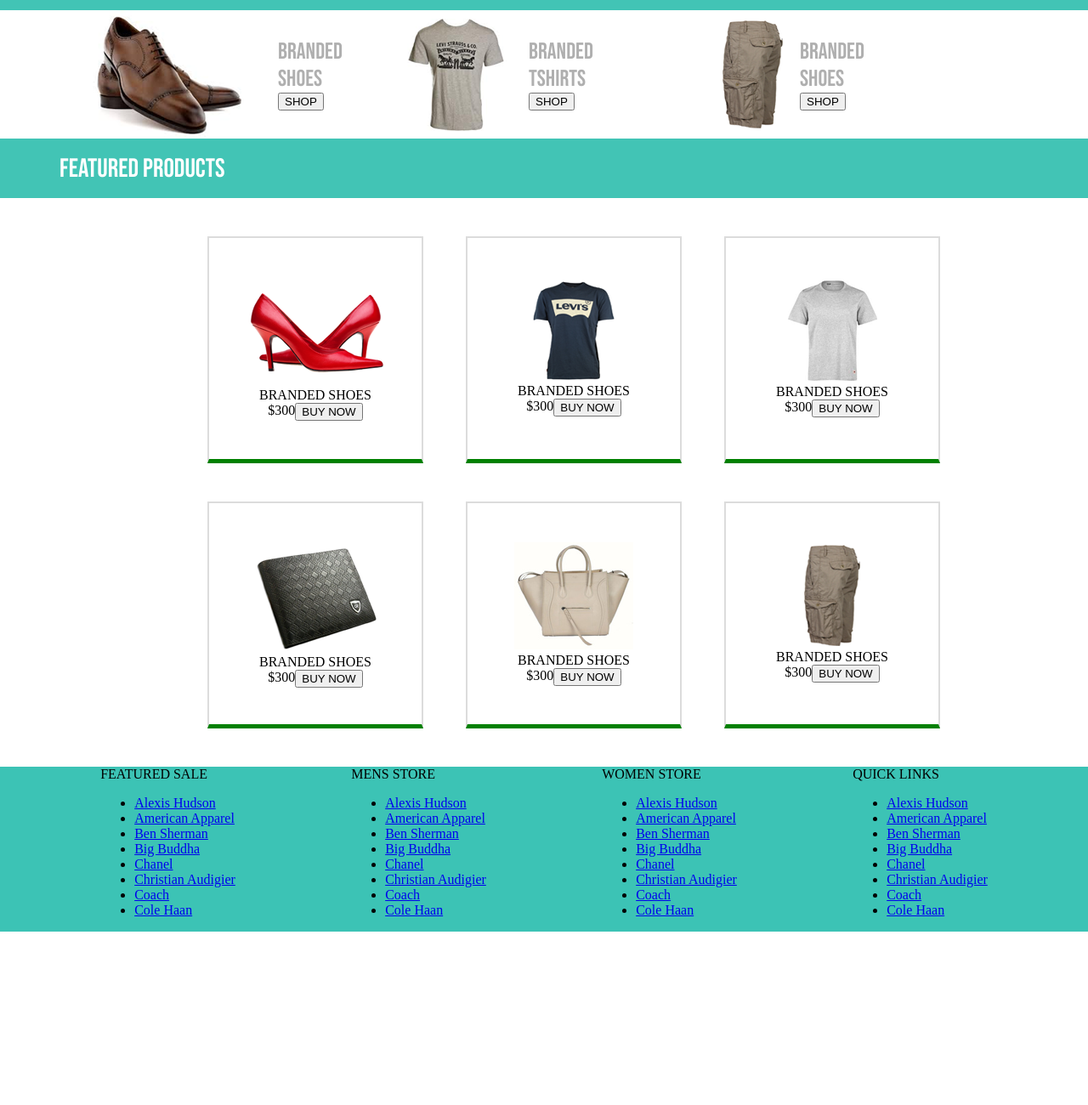
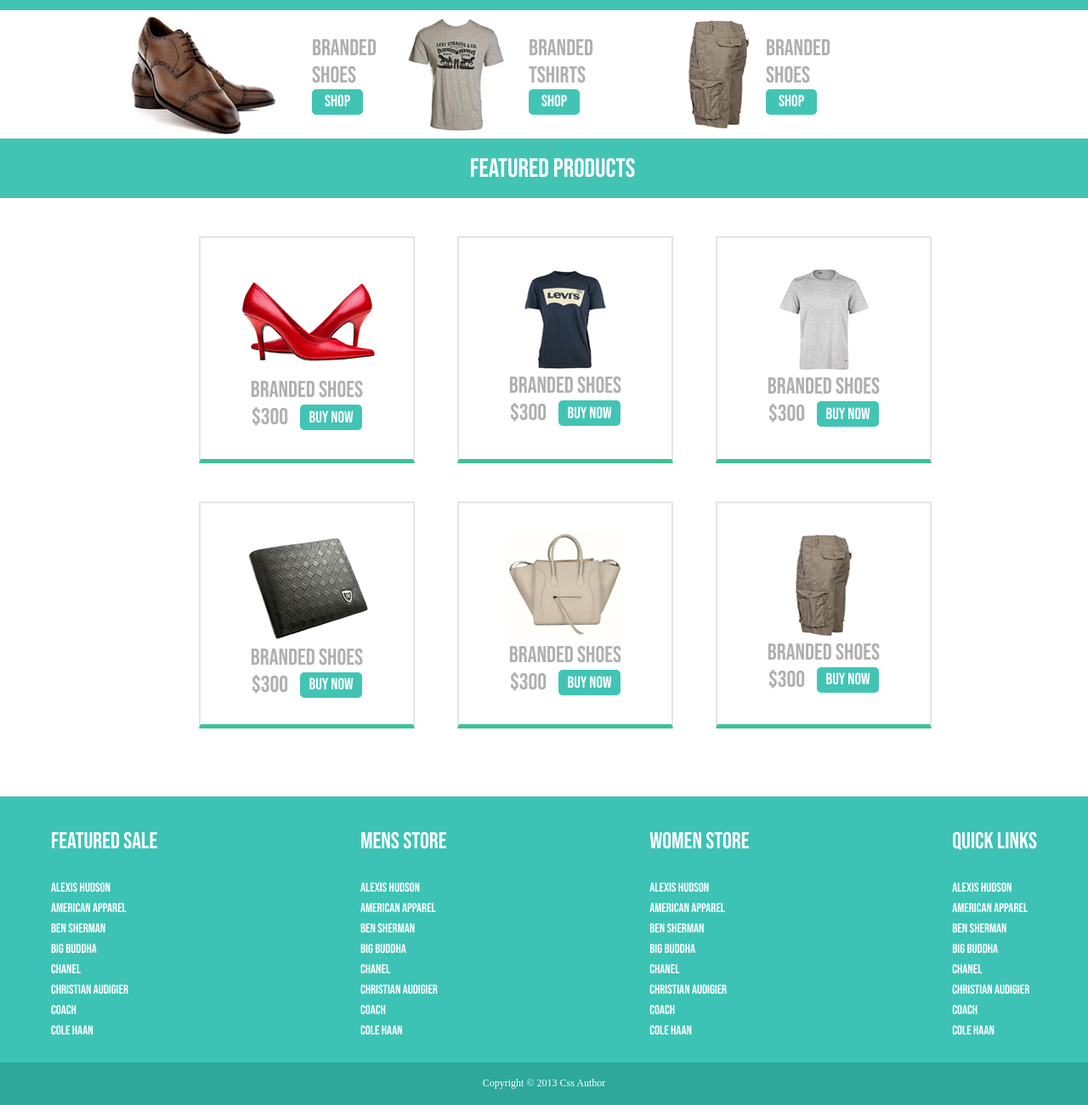
Before and after one commit to BelyaGG/shop, a plain HTML site: page index.html in a window 1280 px wide. Shown: the part 522-1822 px from the top of the page at 85% size. Before the commit the page ends 1618 px from the top, so only its background shows below. Drawn offline with Linux system fonts and the light colour scheme.

Commit message:
Add files via upload

```diff
--- a/index.html
+++ b/index.html
@@ -9,38 +9,43 @@
     <title>Document</title>
 </head>
 <body>
-    <!-- Header -->
+    <!-- HEADER -->
     <section class="section-header">
+        <div class="section-header-top">
             <div class="section-inner">
-            <div class="section-header-top">
-                <div class="section-header-top-logo">Aditii</div>
-                <div class="section-header-top-imgs">
-                    <img class="img-search" src="img/search.png" alt="">
-                    <img class="img-profile" src="img/profile.png" alt="">
+                <div class="section-top-wrapper">
+                    <div class="section-top-logo">Aditi</div>
+                    <div class="section-top-imgs">
+                        <img class="section-top-img-profile" src="img/profile.png" alt="">
+                        <img class="section-top-img-basket" src="img/basket.png" alt="">
                     </div>
                 </div>
             </div>
+        </div>
+
         <div class="section-header-bottom">
             <div class="section-inner">
+                <div class="section-header-bottom-wrapper">
                     <nav>
                         <ul class="section-header-bottom-nav">
                             <li><a href="#">HOME</a></li>
-                        <li>|</li>
+                            <!-- <li>|</li> -->
                             <li><a href="#">SALE</a></li>
-                        <li>|</li>
+                            <!-- <li>|</li> -->
                             <li><a href="#">SHOES</a></li>
-                        <li>|</li>
+                            <!-- <li>|</li> -->
                             <li><a href="#">SERVICES</a></li>
-                        <li>|</li>
+                            <!-- <li>|</li> -->
                             <li><a href="#">CONTACT US</a></li>
                         </ul>
                     </nav>
                 </div>
             </div>
+        </div>
     </section>
-    <!-- /Header -->
+    <!-- /HEADER -->
 
-    <!-- Slider-top -->
+    <!-- SLIDER-TOP -->
     <section class="section-slider-top">
         <div class="section-inner">
             <div class="section-slider-top-wraper">
@@ -68,41 +73,41 @@
             </div>
         </div>
     </section>
-    <!-- /Slider-top -->
+    <!-- /SLIDER-TOP -->
 
-    <!-- Slider-botton -->
-    <section class="section-slider-botton">
+    <!-- SLIDER-BOTTOM -->
+    <section class="section-slider-bottom">
         <div class="section-inner">
-            <div class="section-slider-botton-boxs">
-                <div class="section-slider-botton-box">
+            <div class="section-slider-bottom-boxs">
+                <div class="section-slider-bottom-box">
                     <img src="img/Layer1.png" alt="">
-                    <div class="section-slider-botton-box-titles">
-                        <div class="section-slider-botton-box-titles-title">
+                    <div class="section-slider-bottom-box-titles">
+                        <div class="section-slider-bottom-box-titles-title">
                             BRANDED SHOES
                         </div>
-                        <div class="section-slider-botton-box-titles-button">
+                        <div class="section-slider-bottom-box-titles-button">
                             <button>SHOP</button>
                         </div>
                     </div>
                 </div>
-                <div class="section-slider-botton-box">
+                <div class="section-slider-bottom-box">
                     <img src="img/Layer2.png" alt="">
-                    <div class="section-slider-botton-box-titles">
-                        <div class="section-slider-botton-box-titles-title">
+                    <div class="section-slider-bottom-box-titles">
+                        <div class="section-slider-bottom-box-titles-title">
                             BRANDED TSHIRTS
                         </div>
-                        <div class="section-slider-botton-box-titles-button">
+                        <div class="section-slider-bottom-box-titles-button">
                             <button>SHOP</button>
                         </div>
                     </div>
                 </div>
-                <div class="section-slider-botton-box">
+                <div class="section-slider-bottom-box">
                     <img src="img/Layer3.png" alt="">
-                    <div class="section-slider-botton-box-titles">
-                        <div class="section-slider-botton-box-titles-title">
+                    <div class="section-slider-bottom-box-titles">
+                        <div class="section-slider-bottom-box-titles-title">
                             BRANDED SHOES
                         </div>
-                        <div class="section-slider-botton-box-titles-button">
+                        <div class="section-slider-bottom-box-titles-button">
                             <button>SHOP</button>
                         </div>
                     </div>
@@ -110,20 +115,19 @@
             </div>
         </div>
     </section>
-    <!-- /Slider-botton -->
+    <!-- /SLIDER-BOTTOM -->
 
-    <!-- Featured-products -->
-    <section class="section-featured">
+    <!-- MAIN -->
+    <section class="section-main">
+        <div class="section-main-title">
             <div class="section-inner">
-            <div class="section-featured-products">FEATURED PRODUCTS</div>
+                <div class="section-main-title-wrapper">FEATURED PRODUCTS</div>
             </div>
-    </section>
-    <!-- /Featured-products -->
+        </div>
 
-    <!-- Products -->
-    <section class="section-products">
+        <div class="section-main-products">
             <div class="section-inner">
-            <div class="section-products-wraper">
+                <div class="section-main-products-wrapper">
                     <div class="section-product">
                         <div class="section-product-img">
                             <img src="img/Layer4.png" alt="">
@@ -225,20 +229,23 @@
                             </div>
                         </div>
                     </div>
+
+                </div>
             </div>
         </div>
     </section>
-    <!-- / Products -->
+    <!-- /MAIN -->
 
-    <!-- Footuer -->
+    <!-- FOOTER -->
     <section class="section-footer">
+        <div class="section-footer-top">
             <div class="section-inner">
-            <div class="section-footer-wraper">
-                <div class="section-footer-column">
-                    <div class="section-footer-column-title">
+                <div class="section-footer-top-wrapper">
+                    <div class="section-footer-top-column">
+                        <div class="section-footer-top-column-title">
                             FEATURED SALE
                             <nav>
-                            <ul>
+                                <ul class="section-footer-top-column-nav">
                                     <li><a href="#">Alexis Hudson</a></li>
                                     <li><a href="#">American Apparel</a></li>
                                     <li><a href="#">Ben Sherman</a></li>
@@ -252,11 +259,11 @@
                         </div>
                     </div>
 
-                <div class="section-footer-column">
-                    <div class="section-footer-column-title">
+                    <div class="section-footer-top-column">
+                        <div class="section-footer-top-column-title">
                             MENS STORE
                             <nav>
-                            <ul>
+                                <ul class="section-footer-top-column-nav">
                                     <li><a href="#">Alexis Hudson</a></li>
                                     <li><a href="#">American Apparel</a></li>
                                     <li><a href="#">Ben Sherman</a></li>
@@ -270,11 +277,11 @@
                         </div>
                     </div>
 
-                <div class="section-footer-column">
-                    <div class="section-footer-column-title">
+                    <div class="section-footer-top-column">
+                        <div class="section-footer-top-column-title">
                             WOMEN STORE
                             <nav>
-                            <ul>
+                                <ul class="section-footer-top-column-nav">
                                     <li><a href="#">Alexis Hudson</a></li>
                                     <li><a href="#">American Apparel</a></li>
                                     <li><a href="#">Ben Sherman</a></li>
@@ -288,11 +295,11 @@
                         </div>
                     </div>
 
-                <div class="section-footer-column">
-                    <div class="section-footer-column-title">
+                    <div class="section-footer-top-column">
+                        <div class="section-footer-top-column-title">
                             QUICK LINKS
                             <nav>
-                            <ul>
+                                <ul class="section-footer-top-column-nav">
                                     <li><a href="#">Alexis Hudson</a></li>
                                     <li><a href="#">American Apparel</a></li>
                                     <li><a href="#">Ben Sherman</a></li>
@@ -307,7 +314,19 @@
                     </div>
                 </div>
             </div>
+        </div>
+
+        <div class="section-footer-bottom">
+            <div class="section-inner">
+                <div class="section-footer-bottom-wrapper">
+                    Copyright © 2013 Css Author
+                </div>
+            </div>
+        </div>
+
     </section>
-    <!-- /Footer -->
+    <!-- /FOOTER -->
+
+
 </body>
 </html>
--- a/style.css
+++ b/style.css
@@ -1,10 +1,3 @@
-@mixin font-bebas{
-    font-family: 'Bebas Neue', cursive;
-}
-@mixin font-bebas{
-    font-family: 'Lobster', cursive;
-}
-
 body,html {
     height: 100%;
 }
@@ -16,19 +9,24 @@
     flex-direction: column;
 }
 
-.section-inner{
-    width: 1180px;
+.section-outer {
+    padding-right: 20px;
+    padding-left: 20px;
+}
+
+.section-inner {
+    max-width: 1200px;
     margin: 0 auto;
 }
 
 /* HEADER */
 
-.section-header{
+.section-header {
     display: flex;
     flex-direction: column;
 }
 
-.section-header-top{
+.section-header-top {
     display: flex;
     flex-direction: row;
     justify-content: space-between;
@@ -36,19 +34,33 @@
     height: 80px;
 }
 
-.section-header-top-logo{
+.section-top-wrapper {
+    display: flex;
+    flex-direction: row;
+    justify-content: space-between;
+}
+
+.section-top-logo {
     display: flex;
     align-items: center;
     font-family: 'Lobster', cursive;
     font-size: 49px;
     color:#3cc3b5;
+}
+
+.section-top-imgs {
+    display: flex;
+    align-items: center;
+}
+
+.section-top-img-profile {
+}
+
+.section-top-img-basket {
+    margin-left: 15px;
 
 }
 
-.section-header-top-imgs{
-    display: flex;
-    align-items: center;
-}
 
 .section-header-bottom{
     display: flex;
@@ -77,8 +89,11 @@
     margin-left: 40px;
 }
 
+@media srceen {
 
-/* Slider */
+}
+
+/* SLIDER-TOP */
 
 .section-slider-top {
     display: flex;
@@ -149,25 +164,24 @@
     margin-left: 5px;
 }
 
+/* SLIDER-BOTTOM */
 
-/* Slider-botton */
-
-.section-slider-botton {
+.section-slider-bottom {
     display: flex;
 }
 
-.section-slider-botton-boxs {
+.section-slider-bottom-boxs {
     display: flex;
     justify-content: space-evenly;
 }
 
-.section-slider-botton-box {
+.section-slider-bottom-box {
     display: flex;
     align-items: center;
     width: 340px;
 }
 
-.section-slider-botton-box-titles {
+.section-slider-bottom-box-titles {
     display: flex;
     flex-direction: column;
     width: 80px;
@@ -175,26 +189,45 @@
 }
 
 
-.section-slider-botton-box-titles-title{
+.section-slider-bottom-box-titles-title {
     font-family: 'Bebas Neue', cursive;
     font-size: 27px;
     color: #afafaf;
 }
 
-.section-slider-botton-box-titles-button{
+.section-slider-bottom-box-titles-button {
 
 }
 
-/* Featured products */
+.section-slider-bottom-box-titles-button button{
+    color: white;
+    background-color: #42c4b5;
+    border-radius: 5px;
+    height: 30px;
+    outline: none;
+    width: 60px;
+    font-family: 'Bebas Neue', cursive;
+    font-size: 19px;
+    border: 2px solid #42c4b5;
+}
 
-.section-featured {
+
+/* MAIN */
+
+.section-main {
     display: flex;
+    flex-direction: column;
+}
+
+.section-main-title {
+    display: flex;
+    flex-direction: row;
     background-color: #42c4b5;
     height: 70px;
     align-items: center;
 }
 
-.section-featured-products {
+.section-main-title-wrapper {
     display: flex;
     justify-content: flex-start;
     height: 70px;
@@ -205,20 +238,17 @@
     color: white;
 }
 
-/* Products */
-
-.section-products {
-    display: flex;
-    flex-direction: row;
-    flex-wrap: wrap;
+.section-main-products {
+    padding-right: 20px;
 }
 
-.section-products-wraper{
+.section-main-products-wrapper {
     display: flex;
     padding-left: 20px;
     flex-wrap: wrap;
     justify-content: center;
     align-items: center;
+    flex-direction: row;
 }
 
 .section-product {
@@ -228,8 +258,8 @@
     align-items: center;
     height: 260px;
     width: 250px;
-    border: 2px solid gainsboro;
-    border-bottom: 5px solid green;
+    border: 2px solid #e4e4e4;
+    border-bottom: 5px solid #3cc395;
     margin-left: 50px;
     margin-top: 45px;
 }
@@ -239,37 +269,91 @@
 }
 
 .section-product-title {
-
+    font-family: 'Bebas Neue', cursive;
+    font-size: 27px;
+    color: #afafaf;
 }
 
 .section-product-sale {
     display: flex;
+    align-items: center;
 }
 
 .section-product-sale-price {
+    font-family: 'Bebas Neue', cursive;
+    font-size: 27px;
+    color: #afafaf;
+}
+
+.section-product-sale-button {
+    margin-left: 14px;
+}
+
+.section-product-sale-button button {
+    color: white;
+    background-color: #42c4b5;
+    border-radius: 5px;
+    height: 30px;
+    outline: none;
+    width: 73px;
+    font-family: 'Bebas Neue', cursive;
+    font-size: 19px;
+    border: 2px solid #42c4b5;
+}
+
+
+/* FOOTER */
+
+.section-footer {
+    margin-top: 80px;
+}
+
+.section-footer-top {
+    background-color: #3cc3b5;
+}
+
+.section-footer-top-wrapper {
+    display: flex;
+    justify-content: space-between;
+    padding-top: 40px;
+}
+
+.section-footer-top-column {
+    padding-left: 20px;
+    padding-right: 20px;
 
 }
 
-.section-product-sale-button {
+.section-footer-top-column-title {
+    font-family: 'Bebas Neue', cursive;
+    font-size: 27px;
+    color: white;
+    line-height: 20pt;
+}
+
+.section-footer-top-column-nav {
+    list-style: none;
+    padding-inline-start: 0px;
+    line-height: 15pt;
+}
+
+.section-footer-top-column-nav li a{
+    text-decoration: none;
+    font-size: 15px;
+    color: white;
 
 }
 
-/* Footer */
-
-.section-footer {
-    background-color: #3cc3b5;
-    margin-top: 45px;
+.section-footer-bottom {
+    height: 50px;
+    background-color: #2da89b;
 }
 
-.section-footer-wraper{
+.section-footer-bottom-wrapper {
     display: flex;
-    justify-content: space-around;
+    justify-content: center;
+    align-items: center;
+    color: white;
+    font-size: 12px;
+    height: 50px;
 }
-
-.section-footer-column{
-
-}
-
-.section-footer-column-title {
-
-}
```
Also changed, not shown: img/basket.png (added), img/profile.png. Lines whose indentation alone changed are shown as unchanged.
